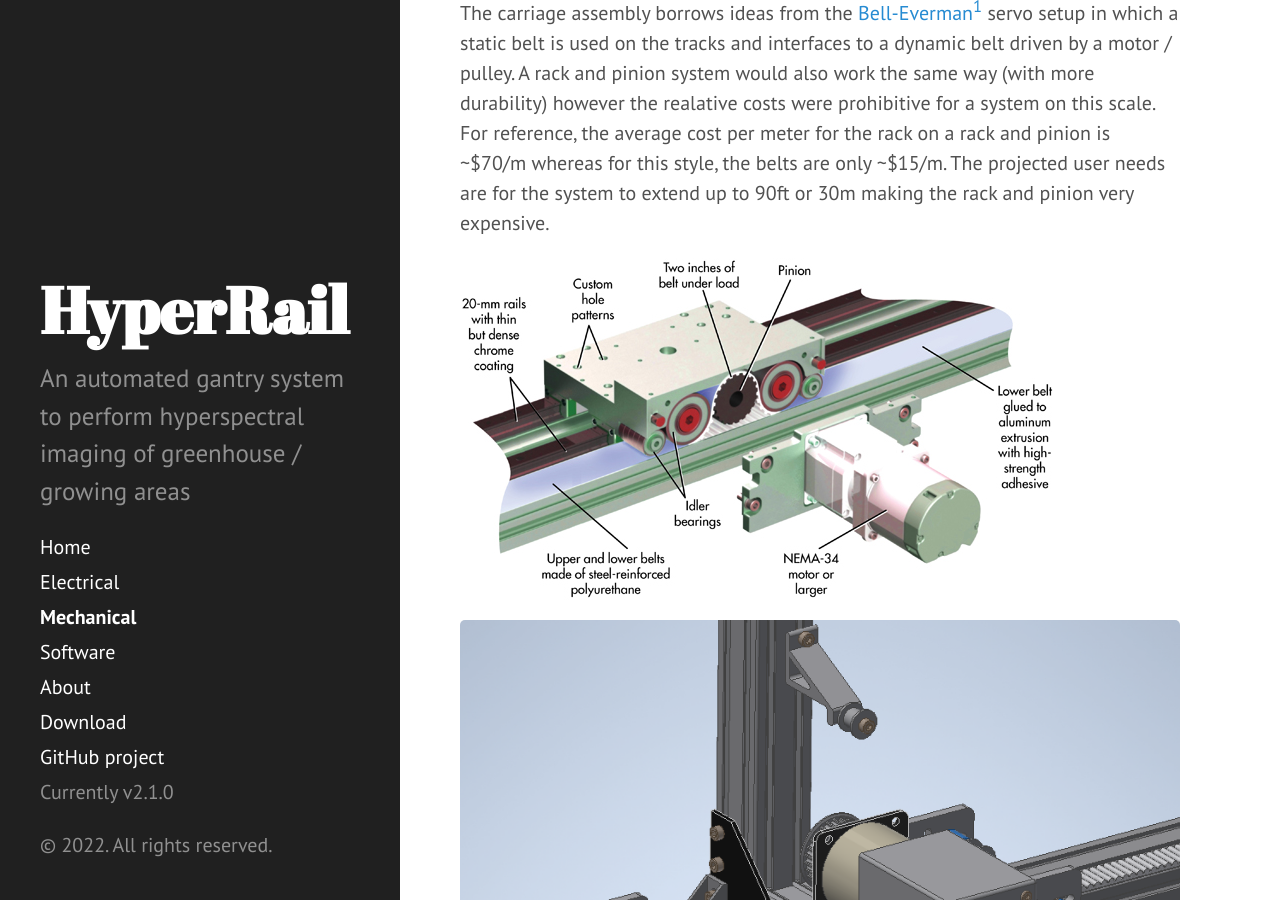
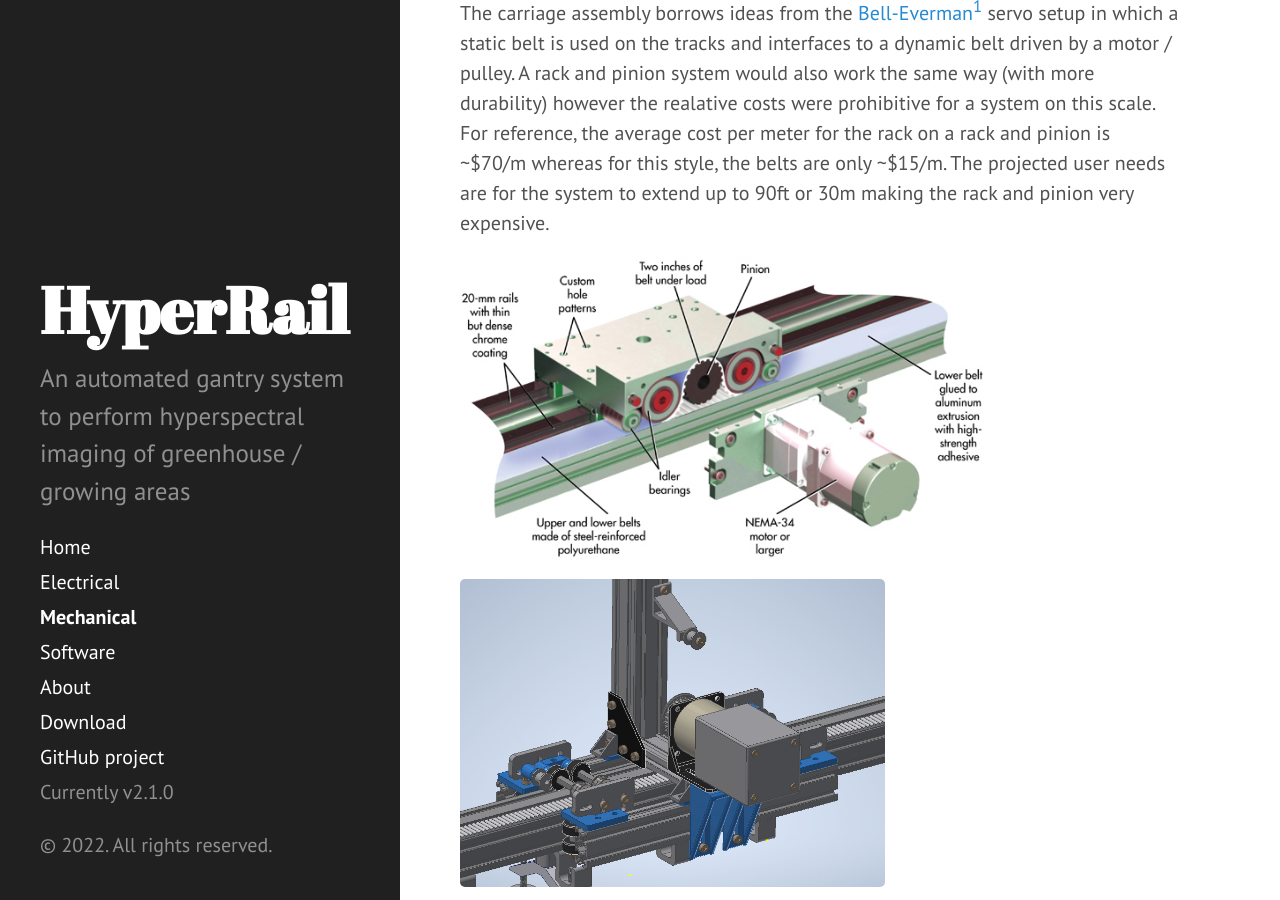
Before and after one commit to Jbruslind/Jbruslind.github.io, a Jekyll site: the page built from Mechanical.md, in a window 1280 px wide and 900 px high, scrolled down 1561 px. Built offline with Jekyll 4.4.1, drawn with Linux system fonts in a browser that asks for light colours.

Commit message:
modify mechanical

```diff
--- a/Mechanical.md
+++ b/Mechanical.md
@@ -17,7 +17,7 @@ The X Carriage Subassembly is the main motion platform for the HyperRail system.
 
 The carriage assembly borrows ideas from the [Bell-Everman](https://www.bell-everman.com/products/linear-positioning/servobelt-linear-sbl)[^1] servo setup in which a static belt is used on the tracks and interfaces to a dynamic belt driven by a motor / pulley. A rack and pinion system would also work the same way (with more durability) however the realative costs were prohibitive for a system on this scale. For reference, the average cost per meter for the rack on a rack and pinion is ~$70/m whereas for this style, the belts are only ~$15/m. The projected user needs are for the system to extend up to 90ft or 30m making the rack and pinion very expensive.
 
-![Bell-Everman Servo](https://raw.githubusercontent.com/Jbruslind/Jbruslind.github.io/main/assets/Mechanical_assets/BellEverMan.jpg "Bell Everman Servo") ![Side Profile X Rail](https://raw.githubusercontent.com/Jbruslind/Jbruslind.github.io/main/assets/Mechanical_assets/compareBellServo.png)
+<img src = "https://raw.githubusercontent.com/Jbruslind/Jbruslind.github.io/main/assets/Mechanical_assets/BellEverMan.jpg" width ="525"/> <img src="https://raw.githubusercontent.com/Jbruslind/Jbruslind.github.io/main/assets/Mechanical_assets/compareBellServo.png" width="425"/>
 
 One of the big advantages to this style of mechanism is the ability to easily extend the track length to various sizes without needing to purchase specially made belts/tracks. This allows the overall system to maintain "modularity" with the x-direction, which is aimed to be the longer of the axes (x length >> y, z). If the user wants to add more length, they can easily attach another section of track (4060 with static belt attachment) to the original axis and align the track pieces together so the dynamic belt is able to mesh smoothly (see the Add-On module section).
 
```
